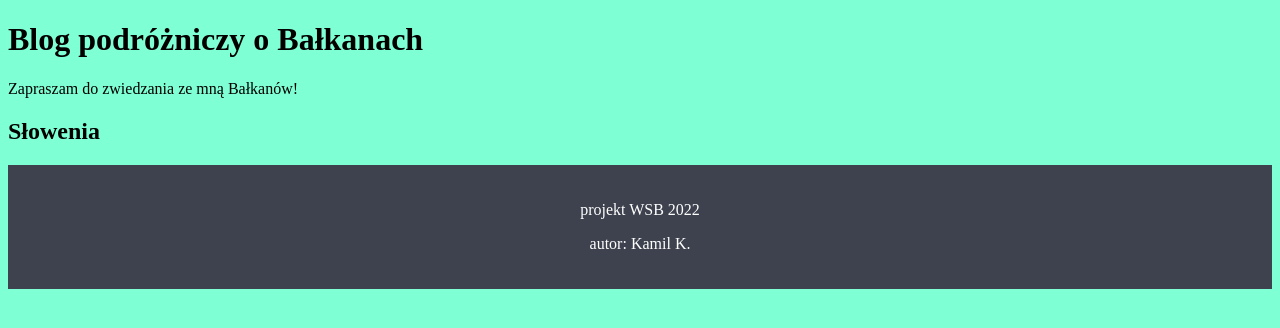
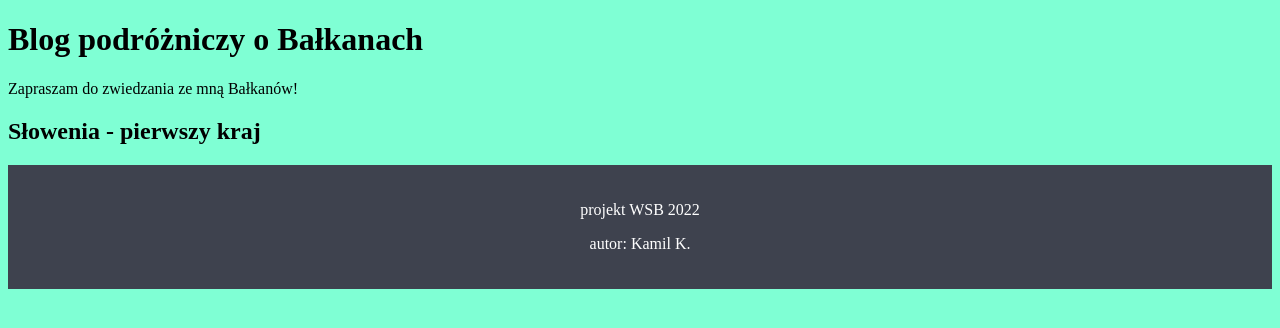
Before and after one commit to kamilkoralewski/PierwszyProjekt, a plain HTML site: page index.html in a window 1280 px wide. Drawn offline with Linux system fonts and the light colour scheme.

Commit message:
zmien h2 na branchu main

```diff
--- a/index.html
+++ b/index.html
@@ -26,7 +26,7 @@
 
 
     <section class="Slowenia">
-        <h2>Słowenia</h2>
+        <h2>Słowenia - pierwszy kraj</h2>
     </section>
 
     <footer>
```
